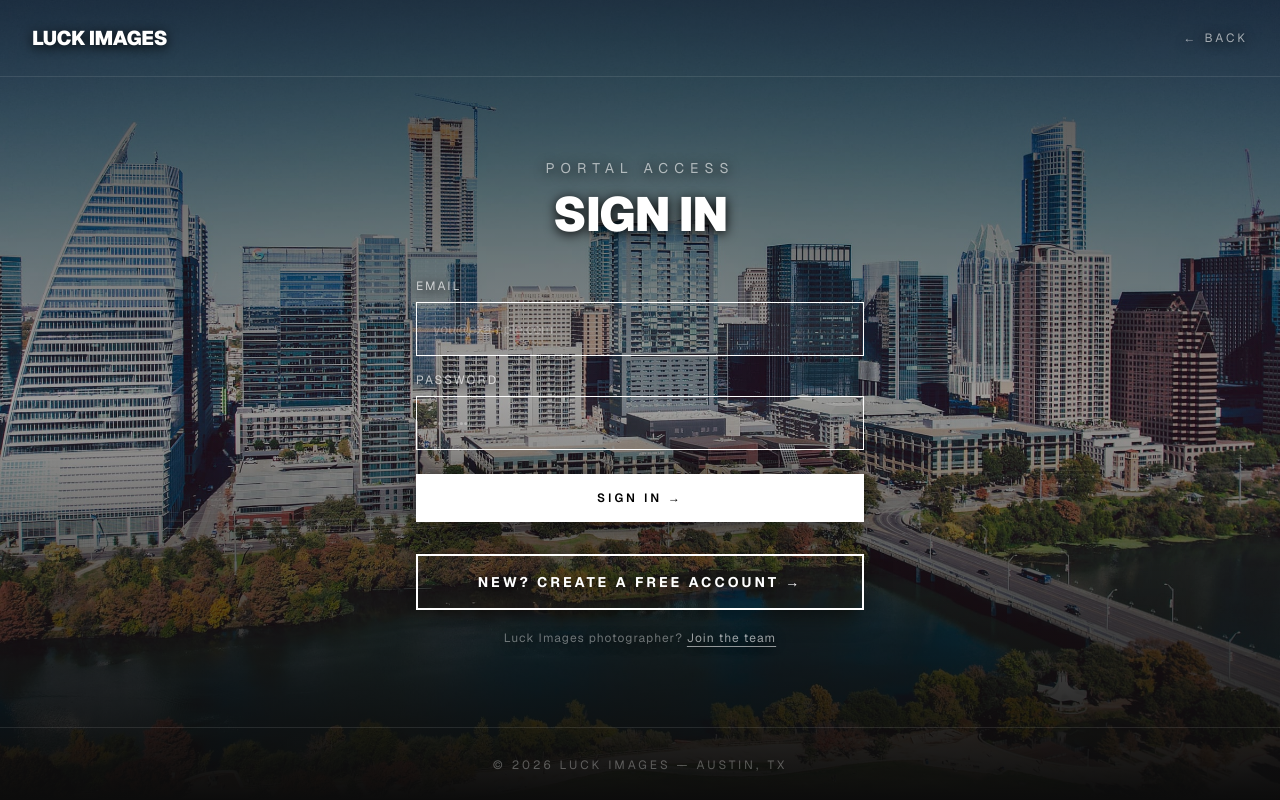
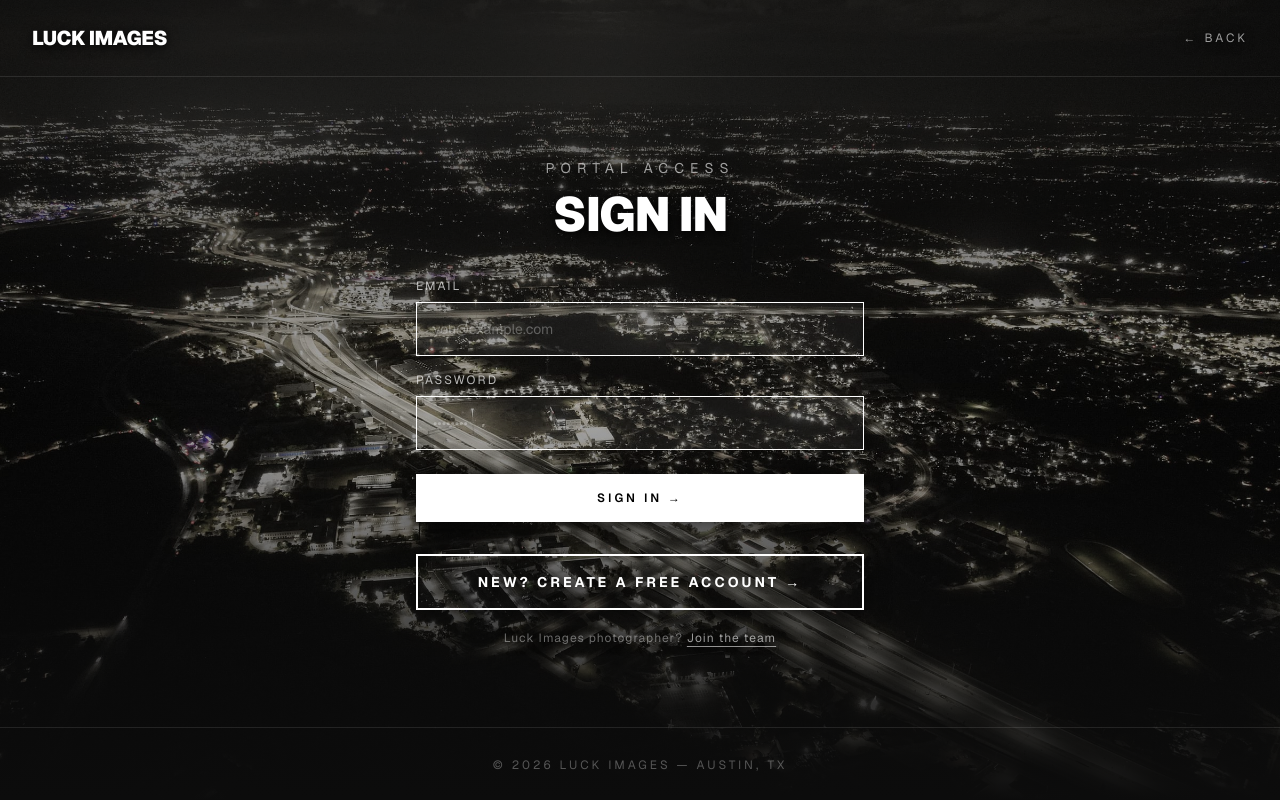
Before and after one commit to luckimages/luckimages-portal, a Next.js app: page /login in a window 1280 px wide. Built offline with nearby package versions, Linux system fonts and the light colour scheme.

Commit message:
Login: revert background to hero-4.jpg

```diff
--- a/src/app/login/page.tsx
+++ b/src/app/login/page.tsx
@@ -38,7 +38,7 @@ export default function LoginPage() {
   return (
     <main className="min-h-screen bg-[#0c0c0c] text-white flex flex-col relative overflow-hidden">
       <div className="absolute inset-0 z-0">
-        <img src="/hero-1.jpg" alt="" className="w-full h-full object-cover opacity-65" />
+        <img src="/hero-4.jpg" alt="" className="w-full h-full object-cover opacity-65" />
         <div className="absolute inset-0 bg-gradient-to-b from-[#0c0c0c]/60 via-transparent to-[#0c0c0c]" />
       </div>
       <div className="relative z-10 flex flex-col min-h-screen">
```
